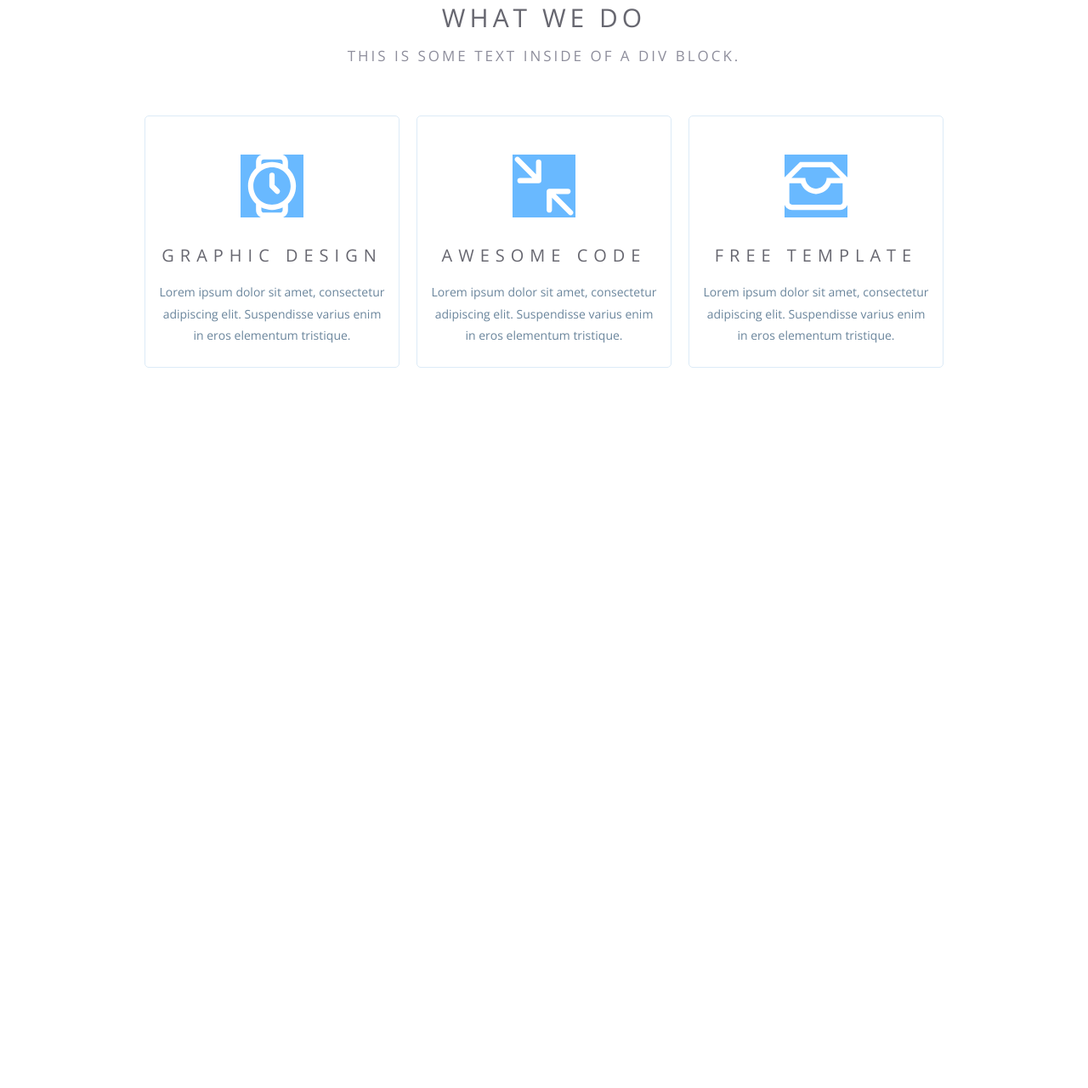
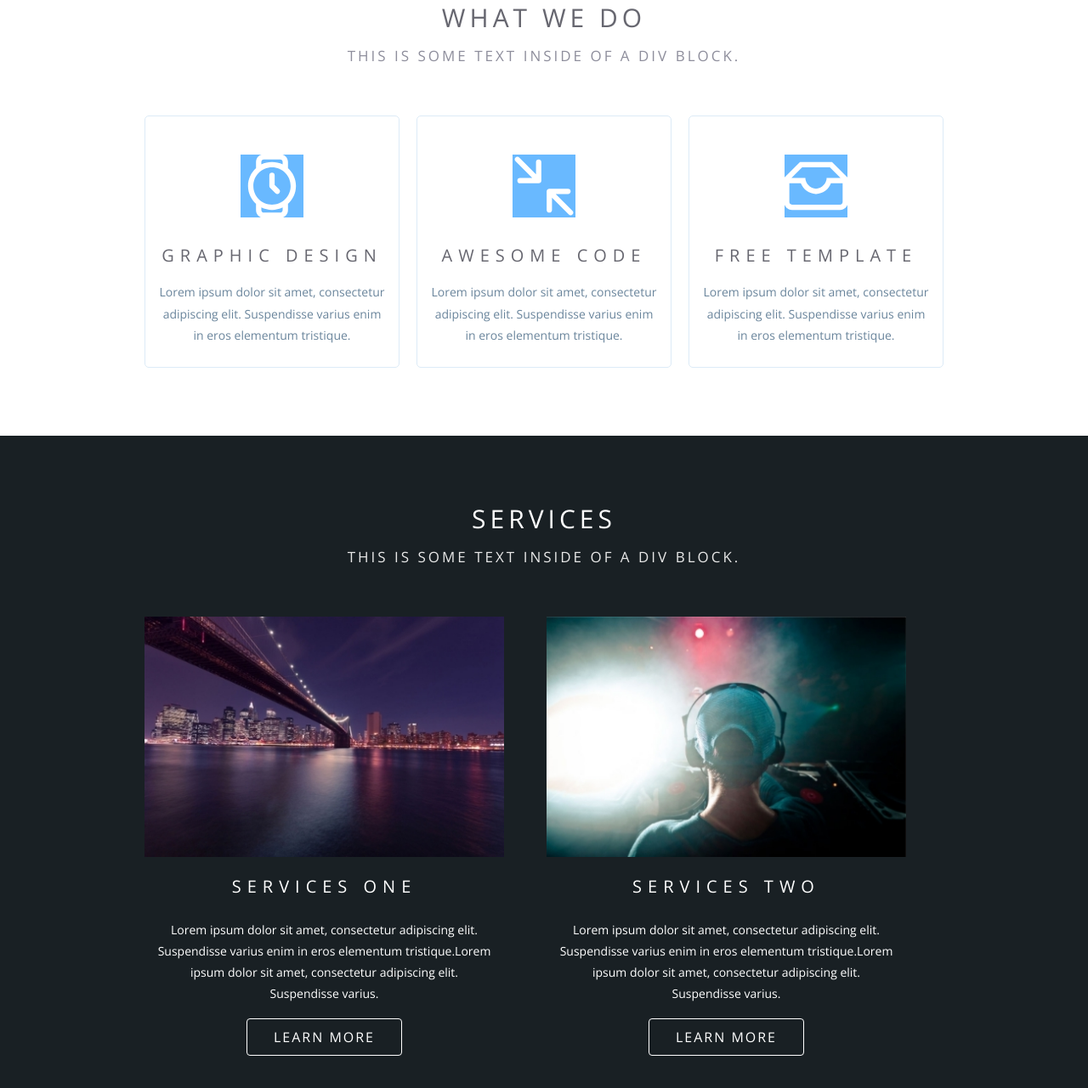
Before and after one commit to annazhark/velocity, a plain HTML site: page index.html in a window 1280 px wide. Shown: the part 877-2158 px from the top of the page at 85% size. Before the commit the page ends 1390 px from the top, so only its background shows below. Drawn offline with nearby package versions, Linux system fonts and the light colour scheme.

Commit message:
Add section services

```diff
--- a/css/styles.css
+++ b/css/styles.css
@@ -41,6 +41,10 @@ p {
     text-transform: uppercase;
 }
 
+.common-section {
+    text-align: center;
+    padding: 80px 0;
+}
 
 
 
@@ -56,6 +60,7 @@ p {
     top: 0;
     left: 0;
     z-index: 100;
+    box-shadow: 0px 2px 17px -1px rgba(0,0,0,0.75);
 
 }
 
@@ -182,10 +187,7 @@ p {
 }
 
 
-.common-section {
-    text-align: center;
-    padding: 80px 0;
-}
+
 
 .about .cards-wrapper {
     display: flex;
@@ -228,3 +230,49 @@ p {
 }
 
 /*ABOUT STYLES END*/
+
+/*SERVICES STYLES START*/
+
+.services {
+
+}
+
+.common-section--dark {
+    background-color: #192024;
+}
+
+.common-section--dark * {
+    color: #fff;
+}
+
+.common-section--dark .subtitle {
+    color: #E8E8E8;
+}
+
+
+.services .cards-wrapper {
+    display: flex;
+    gap: 50px;
+}
+
+.services .card {
+    width: 45%;
+}
+
+.services .card img{
+    margin-bottom: 20px;
+}
+
+.services .card h4{
+    margin-bottom: 23px;
+    font-size: 20px;
+    line-height: 1.5;
+    letter-spacing: 7px;
+    text-transform: uppercase;
+}
+
+
+.services .link {
+    margin-top: 17px;
+
+}
--- a/index.html
+++ b/index.html
@@ -69,6 +69,34 @@
             </div>
         </div>
     </section>
+
+    <section class="services common-section common-section--dark">
+        <div class="container">
+            <div class="title-wrapper">
+                <h3 class="title">
+                    services
+                </h3>
+                <p class="subtitle">
+                    This is some text inside of a div block.
+                </p>
+            </div>
+
+            <div class="cards-wrapper">
+                <div class="card">
+                    <img src="/img/svg/service-icon1.jpeg" alt="icon">
+                    <h4>SERVICES one</h4>
+                    <p>Lorem ipsum dolor sit amet, consectetur adipiscing elit. Suspendisse varius enim in eros elementum tristique.Lorem ipsum dolor sit amet, consectetur adipiscing elit. Suspendisse&nbsp;varius.</p>
+                    <a href="#!" class="link">Learn more</a>
+                </div>
+                <div class="card">
+                    <img src="/img/svg/service-icon2.jpeg" alt="icon">
+                    <h4>SERVICES two</h4>
+                    <p>Lorem ipsum dolor sit amet, consectetur adipiscing elit. Suspendisse varius enim in eros elementum tristique.Lorem ipsum dolor sit amet, consectetur adipiscing elit. Suspendisse&nbsp;varius.</p>
+                    <a href="#!" class="link">Learn more</a>
+                </div>
+            </div>
+        </div>
+    </section>
 </main>
 
 
```
